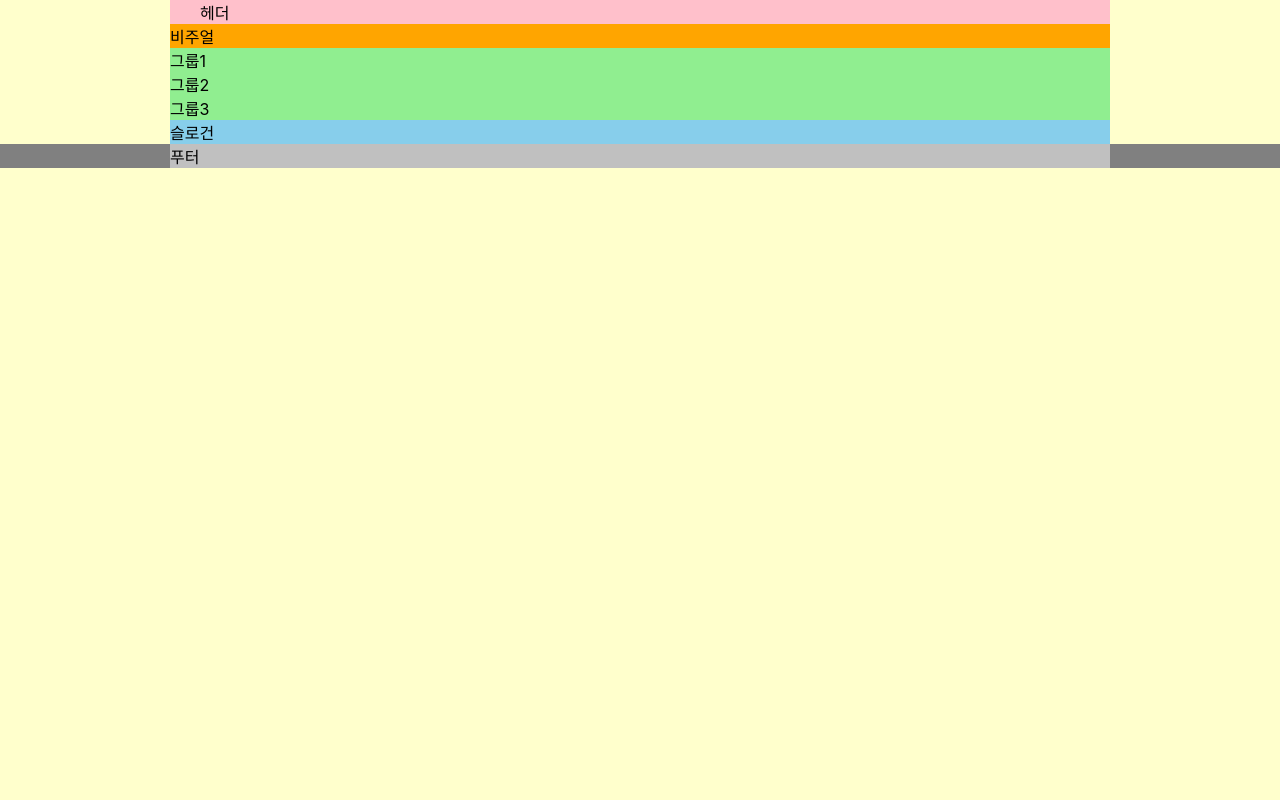
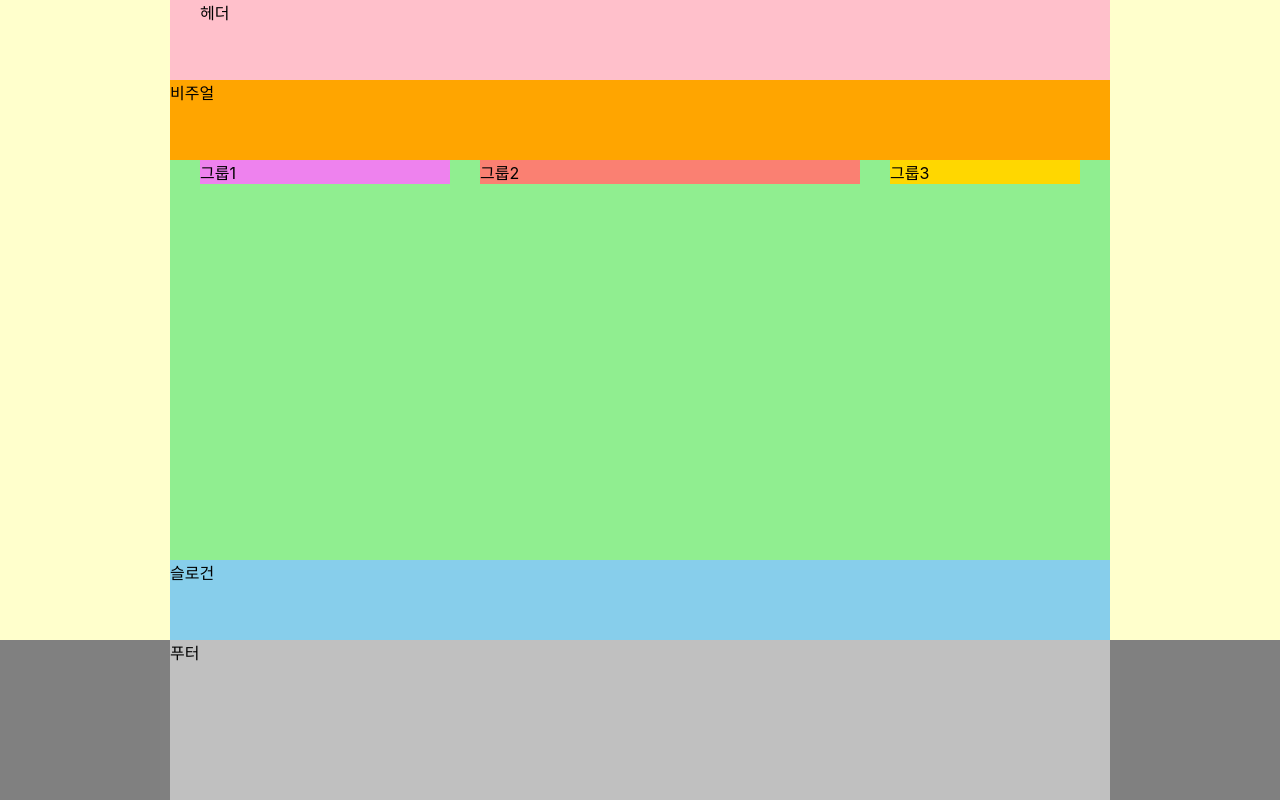
Before and after one commit to guahyoung/HTML5, a website: page index.html in a window 1280 px wide. Drawn offline with Linux system fonts and the light colour scheme; a web font is replaced by a local one.

Commit message:
float을 이용한 메인 레이아웃

```diff
--- a/styles/style.css
+++ b/styles/style.css
@@ -1,5 +1,10 @@
 @import url(./normalize.css);
 @import url(./reset.css);
+/* 기본스타일 */
+*, *::before, *::after{
+  box-sizing: border-box;
+}
+
 /* 본문 스타일 */
 
 body{
@@ -10,7 +15,6 @@ body{
 /* 레이아웃 */
 .header, .visual, .main, .slogan, .footer-inner{
   width: 940px;
-  box-sizing: border-box;
   margin: 0 auto;
 
 }
@@ -20,23 +24,54 @@ body{
 .header{
   background: pink;
   padding: 0 30px;
+  height: 10vh;
 }
 /* 비주얼 */
 .visual{
   background: orange;
+  height: 10vh;
 }
 /* 메인 */
 .main{
   background: lightgreen;
+  height: 50vh;
+  display: flow-root;
+  padding: 0 15px;
+}
+
+.group{
+  margin: 0 15px;
+}
+
+.group1{
+  background-color: violet;
+  width: 250px;
+  float: left;
+}
+.group2{
+  background-color: salmon;
+  width: 380px;
+  float: left;
+
+}
+.group3{
+  background-color: gold;
+  width: 190px;
+  float: left;
+
 }
 /* 슬로건 */
 .slogan{
   background: skyblue;
+  height: 10vh;
+  clear: both;
 }
 /* 푸터 */
 .footer{
   background: gray;
+  height: 20vh;
 }
 .footer-inner{
   background-color: silver;
+  height: 20vh;
 }
```
